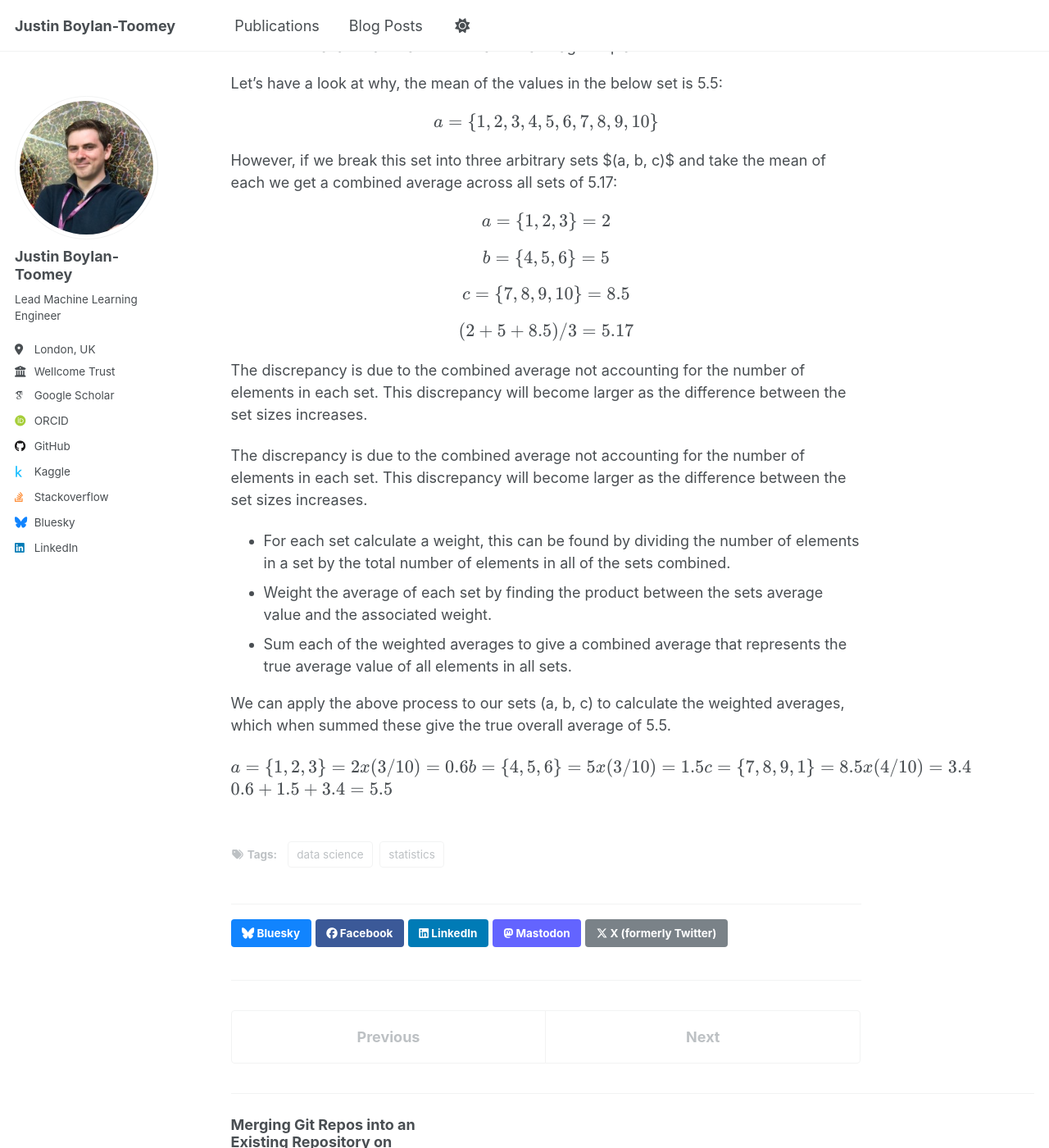
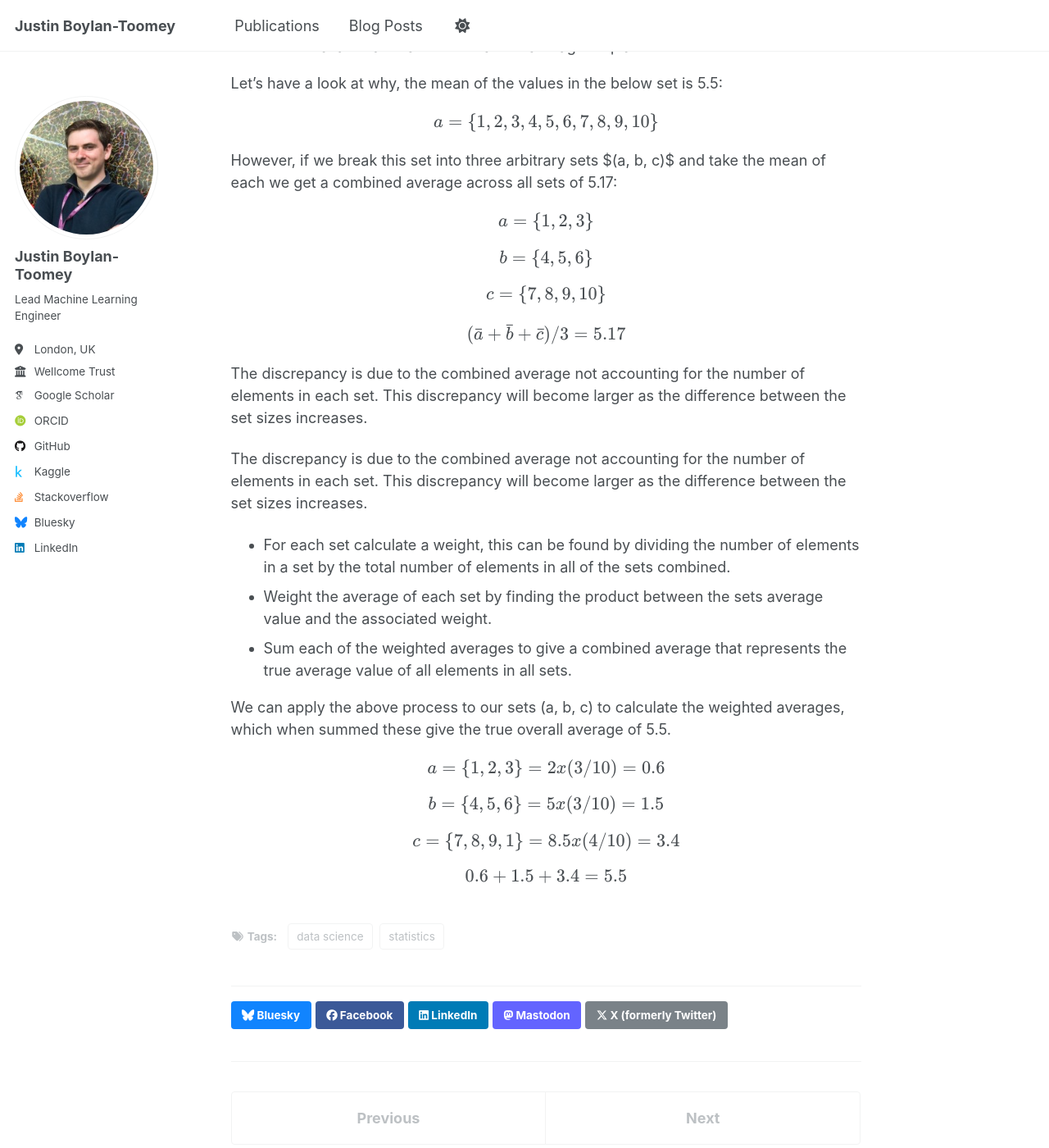
Before and after one commit to justinbt1/justinbt1.github.io, a Jekyll site: the page built from _posts/2025-06-13-mean-of-means.md, in a window 1280 px wide and 1400 px high, scrolled down 480 px. Shown: the whole window at 82% size. Built offline with Jekyll 4.4.1, drawn with Linux system fonts in a browser that asks for light colours; some web fonts are replaced; a script that is not in the unit is left out.

Commit message:
Add mean of mean post

```diff
--- a/_posts/2025-06-13-mean-of-means.md
+++ b/_posts/2025-06-13-mean-of-means.md
@@ -22,19 +22,19 @@ $$
 However, if we break this set into three arbitrary sets $(a, b, c)$ and take the mean of each we get a combined average across all sets of 5.17:
 
 $$
-a = \{1, 2, 3\} = 2
+a = \{1, 2, 3\}
 $$
 
 $$
-b = \{4, 5, 6\} = 5
+b = \{4, 5, 6\}
 $$
 
 $$
-c = \{7, 8, 9, 10\} = 8.5
+c = \{7, 8, 9, 10\}
 $$
 
 $$
-(2 + 5 + 8.5) / 3 = 5.17
+(\bar{a} + \bar{b} + \bar{c}) / 3 = 5.17
 $$
 
 The discrepancy is due to the combined average not accounting for the number of elements in each set. This discrepancy will become larger as the difference between the set sizes increases.
@@ -48,10 +48,17 @@ The discrepancy is due to the combined average not accounting for the number of
 We can apply the above process to our sets (a, b, c) to calculate the weighted averages, which when summed these give the true overall average of 5.5.
 
 $$
-a = \{1, 2, 3\} = 2 x (3 / 10) = 0.6\\
-b = \{4, 5, 6\} = 5 x (3 / 10) = 1.5\\
+a = \{1, 2, 3\} = 2 x (3 / 10) = 0.6
+$$
+
+$$
+b = \{4, 5, 6\} = 5 x (3 / 10) = 1.5
+$$
+
+$$
 c = \{7, 8, 9, 1\} = 8.5 x (4 / 10) = 3.4
 $$
+
 $$
 0.6 + 1.5 + 3.4 = 5.5
 $$
```
